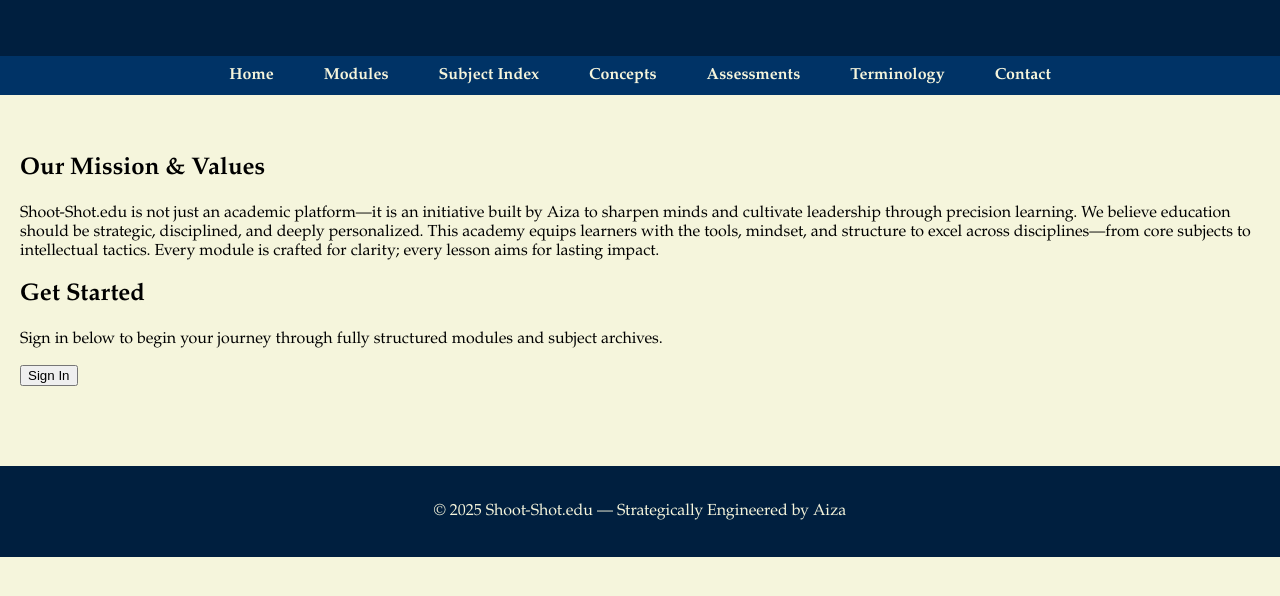
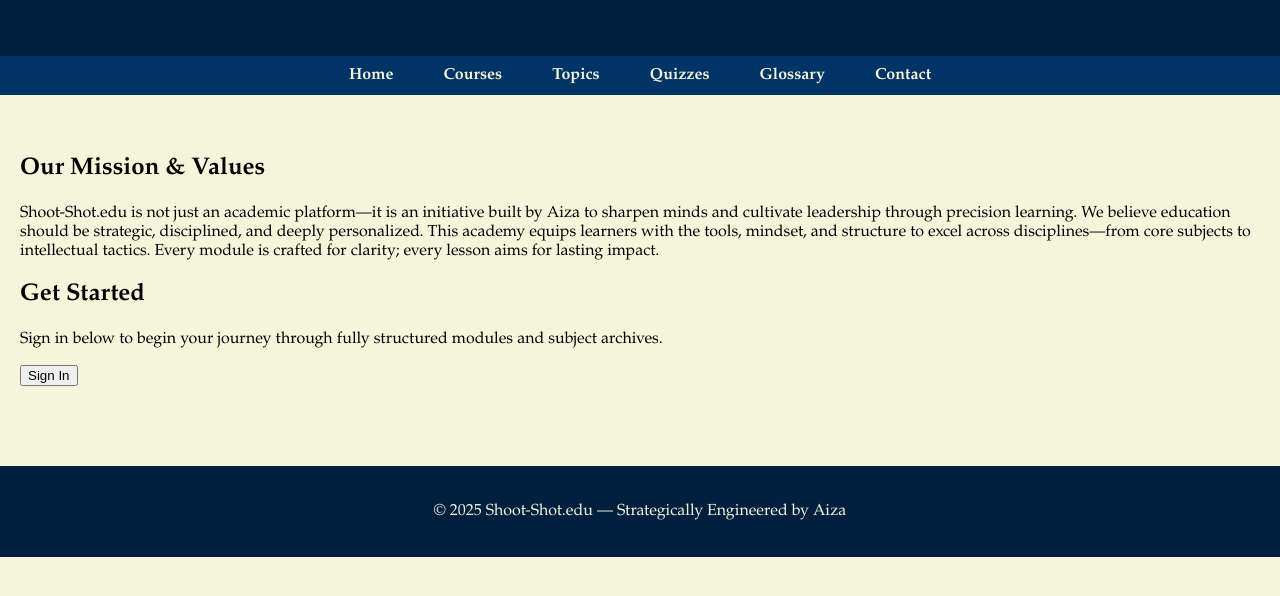
Before and after one commit to SS240102704/Shoot-Shot.github.io, a plain HTML site: page index.html in a window 1280 px wide. Shown: the part 134-730 px from the top of the page. Drawn offline with Linux system fonts and the light colour scheme.

Commit message:
Update index.html

```diff
--- a/index.html
+++ b/index.html
@@ -17,11 +17,10 @@
   <nav>
     <ul>
       <li><a href="index.html">Home</a></li>
-      <li><a href="courses.html">Modules</a></li>
-      <li><a href="topics.html">Subject Index</a></li>
-      <li><a href="explanations.html">Concepts</a></li>
-      <li><a href="quizzes.html">Assessments</a></li>
-      <li><a href="glossary.html">Terminology</a></li>
+      <li><a href="courses.html">Courses</a></li>
+      <li><a href="topics.html">Topics</a></li>
+      <li><a href="quizzes.html">Quizzes</a></li>
+      <li><a href="glossary.html">Glossary</a></li>
       <li><a href="contact.html">Contact</a></li>
     </ul>
   </nav>
@@ -35,7 +34,7 @@
       </p>
     </section>
 
-    <!-- Get Started Section -->
+    <!-- Get Started Section with Real Button -->
     <section class="get-started">
       <h2>Get Started</h2>
       <p>
```
